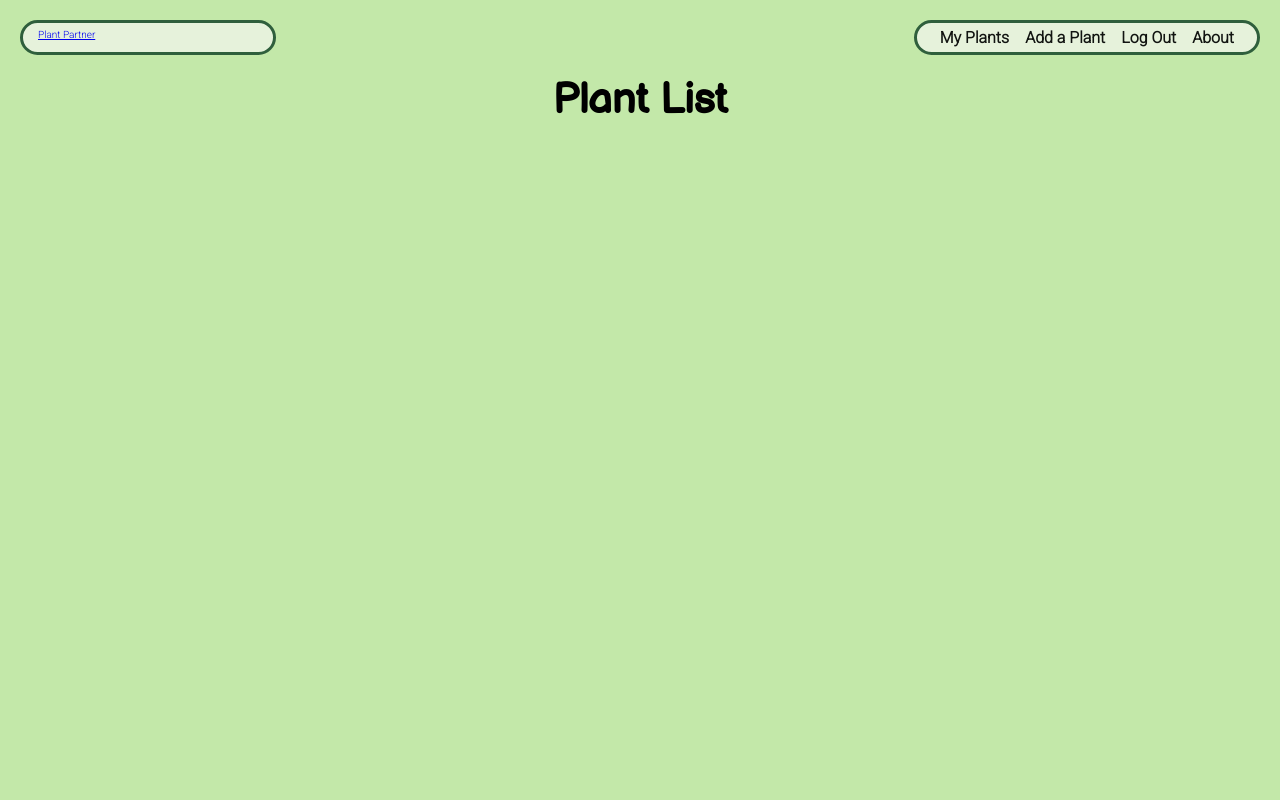
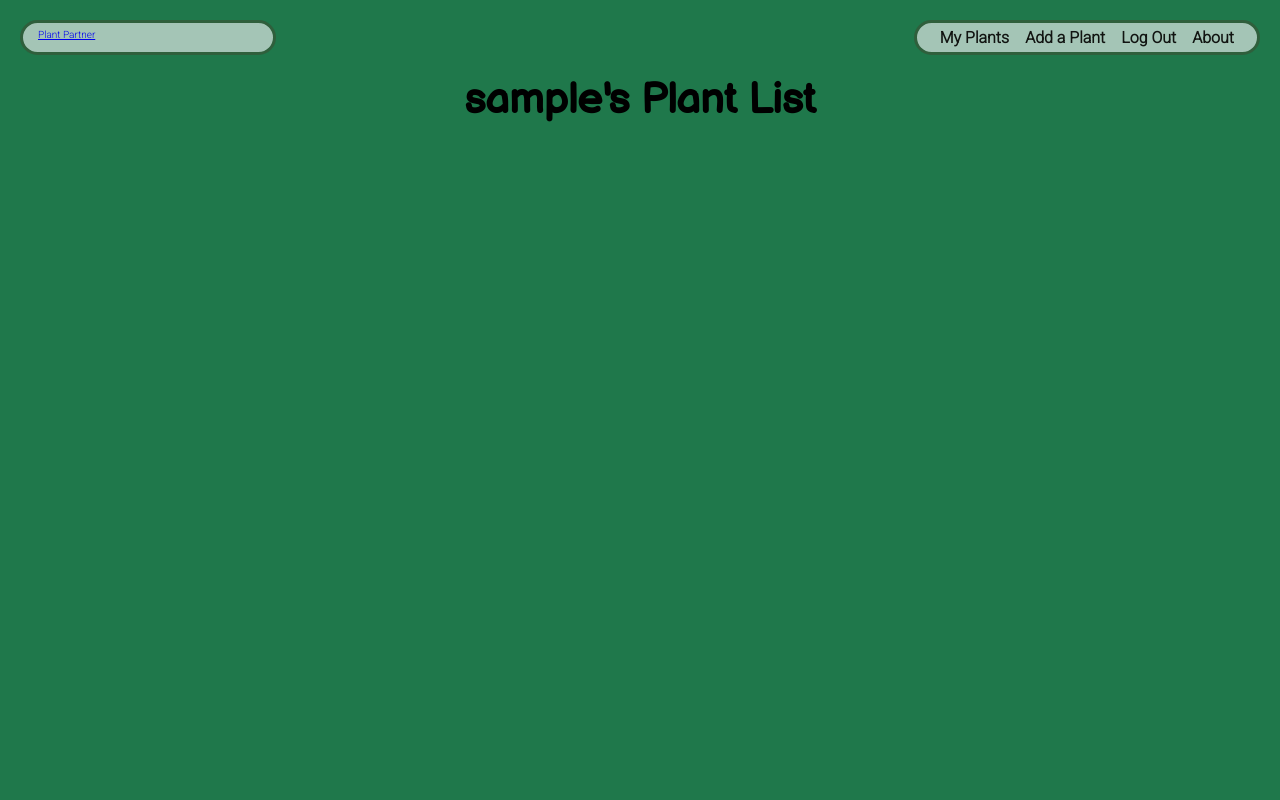
Before and after one commit to strammel33/plant-partner, a Django app: page /plants/ in a window 1280 px wide. Run offline with Django 4.2, Linux system fonts and the light colour scheme; the visitor is signed in with stand-in values (Sample User, id 1); data that the repository does not hold is empty.

Commit message:
pass users name to index view and display

```diff
--- a/main_app/static/css/plants/plant-index.css
+++ b/main_app/static/css/plants/plant-index.css
@@ -1,5 +1,6 @@
 body {
-  background-color: rgba(137, 211, 85, 0.506);
+  background-color: rgb(31, 120, 75);
+  /* background-color: rgba(137, 211, 85, 0.506); */
 }
 
 h1 {
--- a/main_app/templates/plants/index.html
+++ b/main_app/templates/plants/index.html
@@ -7,7 +7,7 @@
 
 {% block content %}
 <section class="page-header">
-  <h1>Plant List</h1>
+  <h1>{{name}}'s Plant List</h1>
 </section>
 
 <section class="card-container">
--- a/main_app/views.py
+++ b/main_app/views.py
@@ -33,7 +33,7 @@ def about(request):
 @login_required
 def plant_index(request):
   plants = Plant.objects.filter(user=request.user)
-  return render(request, 'plants/index.html', { 'plants': plants })
+  return render(request, 'plants/index.html', { 'plants': plants, 'name': request.user.username })
 
 @login_required
 def plant_detail(request, plant_id):
```
